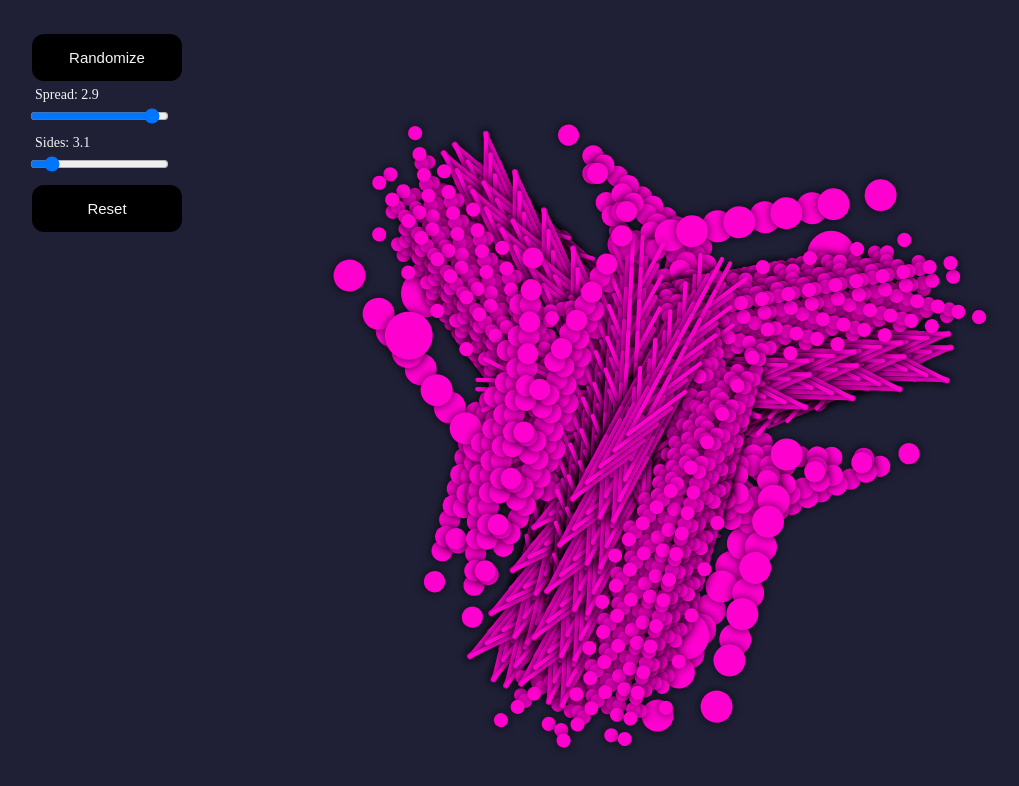
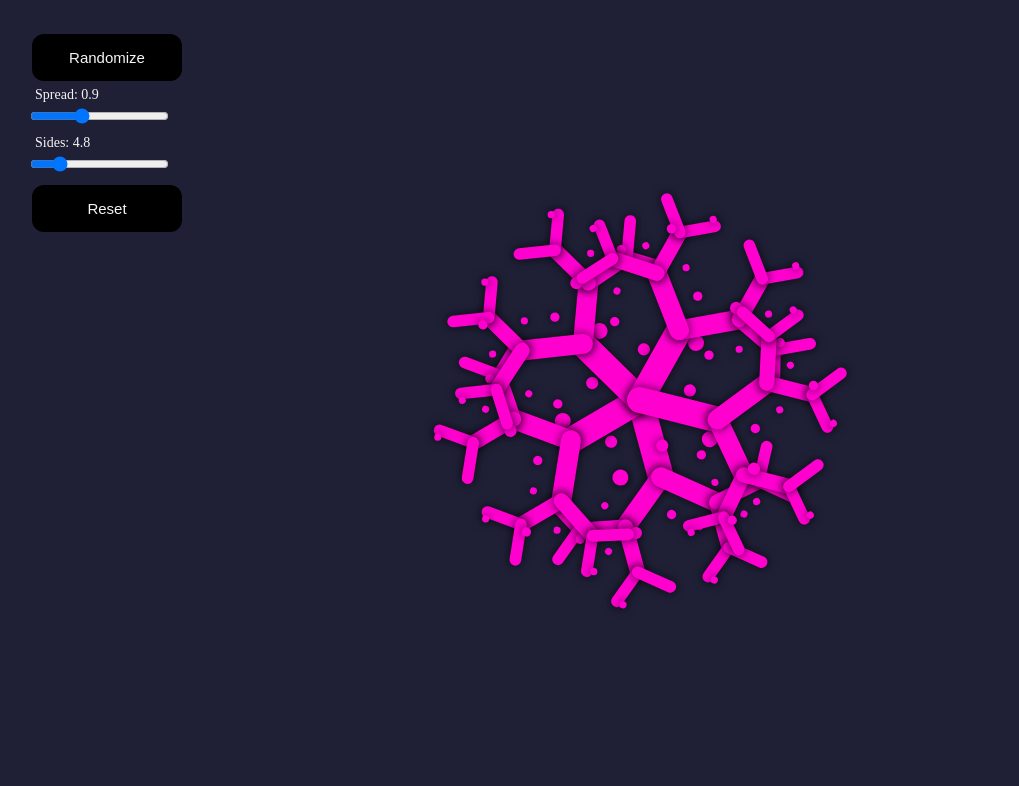
Before and after one commit to Ro5hi/fractals, a plain HTML site: page index.html in a window 1280 px wide. Both pictures are taken after a click on the button "Randomize". Shown: the whole page, without its empty margins (0-1019 px from the left). Drawn offline with Linux system fonts and the light colour scheme.

Commit message:
changed effect settings and randomizer, changed input values

```diff
--- a/index.html
+++ b/index.html
@@ -12,11 +12,11 @@
         <button id="randomizeButton">Randomize</button>
         <div>
             <label for="spread">Spread: </label>
-            <input id="spread" type="range" min="-3.1" max="3.1" step="0.1" value="1">
+            <input id="spread" type="range" min="-0.3" max="3.1" step="0.01" value="1">
         </div>
         <div>
             <label for="sides">Sides: </label>
-            <input id="sides" type="range" min="2" max="15" step="1" value="5">
+            <input id="sides" type="range" min="2" max="22" step="1" value="5">
         </div>
         <button id="resetButton">Reset</button>
     </div>
--- a/script.js
+++ b/script.js
@@ -33,22 +33,23 @@ window.addEventListener('load', function(){
 
     // Effect Settings
         // Determines size of the canvas based on device used
-        let size = canvas.width < canvas.height ? canvas.width * 0.3 : canvas.height * 0.3;
+        let size = canvas.width < canvas.height ? canvas.width * 0.1 : canvas.height * 0.1;
+        let lineWidth = Math.floor(Math.random() * 20 + 10);
 
         // Randomizes color of the fractal
         let color = 'hsl('+ Math.random() * 360 + ', 100%, 50%)';
         // Scale Determines size of the segments
-        let scale = 0.4;
-        let lineWidth = Math.floor(Math.random() * 20 + 10);
+        let scale = 1;
 
-        let sides = 5;
+        // Determines nunber of parent branches
+        let sides = 10;
         // Spread determines angle or radians from the parent branch
-        let spread = 0.1;
+        let spread = -0.2;
 
         // Max Level determines the dept of the fractal
         const maxLevel = 3;
         // Branches determines number of branches created within the fractal
-        const branches = 5;
+        const branches = 1;
 
     // Draw Branches
         function drawBranch(level){
@@ -98,10 +99,10 @@ window.addEventListener('load', function(){
 
     // Controls
         function randomizeFractal() {
-            lineWidth = Math.floor(Math.random() * 20 + 10);
-            sides = Math.random() * 7 + 2;
-            scale = Math.random() * 0.4 + 0.4;
-            spread = Math.random() * 2.9 + 0.1;
+            lineWidth = Math.floor(Math.random() * 30 + 20);
+            sides = Math.random() * 18 + 2;
+            scale = Math.random() * 1 + 0.1;
+            spread = Math.random() * 0.6 + 0.3;
             color = 'hsl('+ Math.random() * 360 + ', 100%, 50%)';
         }
         randomizeButton.addEventListener('click', function(){
@@ -111,10 +112,10 @@ window.addEventListener('load', function(){
         });
 
         function resetFractal() {
-            lineWidth = 10;
-            sides = 5;
-            scale = 0.5;
-            spread = 0.7;
+            lineWidth = 30;
+            sides = 15;
+            scale = 0.85;
+            spread = 0.2;
             color = 'hsl(45, 100%, 50%)';
         }
         resetButton.addEventListener('click', function(){
@@ -134,7 +135,7 @@ window.addEventListener('load', function(){
         window.addEventListener('resize', function(){
             canvas.width = window.innerWidth;
             canvas.height = window.innerHeight;
-            size = canvas.width < canvas.height ? canvas.width * 0.3 : canvas.height * 0.3;
+            size = canvas.width < canvas.height ? canvas.width * 0.1 : canvas.height * 0.1;
             ctx.shadowColor = 'rgba(0,0,0,0.7)';
             ctx.shaddowOffsetX = 10;
             ctx.shaddowOffsetY = 5;
```
